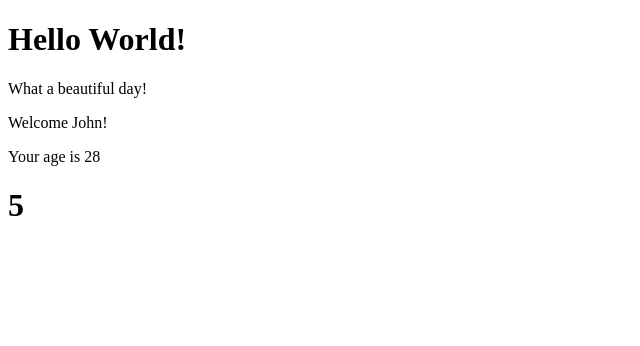
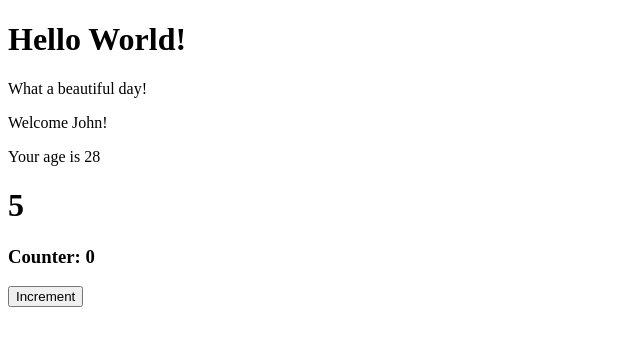
Before and after one commit to nicpes/react_exercises, a React (Create React App) app: page / in a window 1280 px wide. Shown: the top 346 px of the page, without its empty margins (0-640 px from the left). Built offline with nearby package versions, Linux system fonts and the light colour scheme.

Commit message:
events-01

```diff
--- a/src/App.js
+++ b/src/App.js
@@ -1,4 +1,5 @@
 import React from "react";
+import { ClickCounter } from "./ClickCounter";
 import { Counter } from "./Counter";
 import { Hello } from "./Hello";
 import { Welcome } from "./Welcome";
@@ -9,7 +10,12 @@
       <div>
         <Hello />
         <Welcome name="John" age={28} />
-        <Counter initialValue={0} incrementAmount={1} incrementInterval={1000}/>
+        <Counter
+          initialValue={0}
+          incrementAmount={1}
+          incrementInterval={1000}
+        />
+        <ClickCounter />
       </div>
     );
   }
--- /dev/null
+++ b/src/ClickCounter.js
@@ -0,0 +1,22 @@
+import React from "react";
+
+export class ClickCounter extends React.Component {
+  state = {
+    count: 0,
+  };
+  handleCounterIncrement = () => {
+    this.setState((state) => {
+      return {
+        count: state.count + 1,
+      };
+    });
+  };
+  render() {
+    return (
+      <div>
+        <h3>Counter: {this.state.count}</h3>
+        <button onClick={this.handleCounterIncrement}>Increment</button>
+      </div>
+    );
+  }
+}
```
